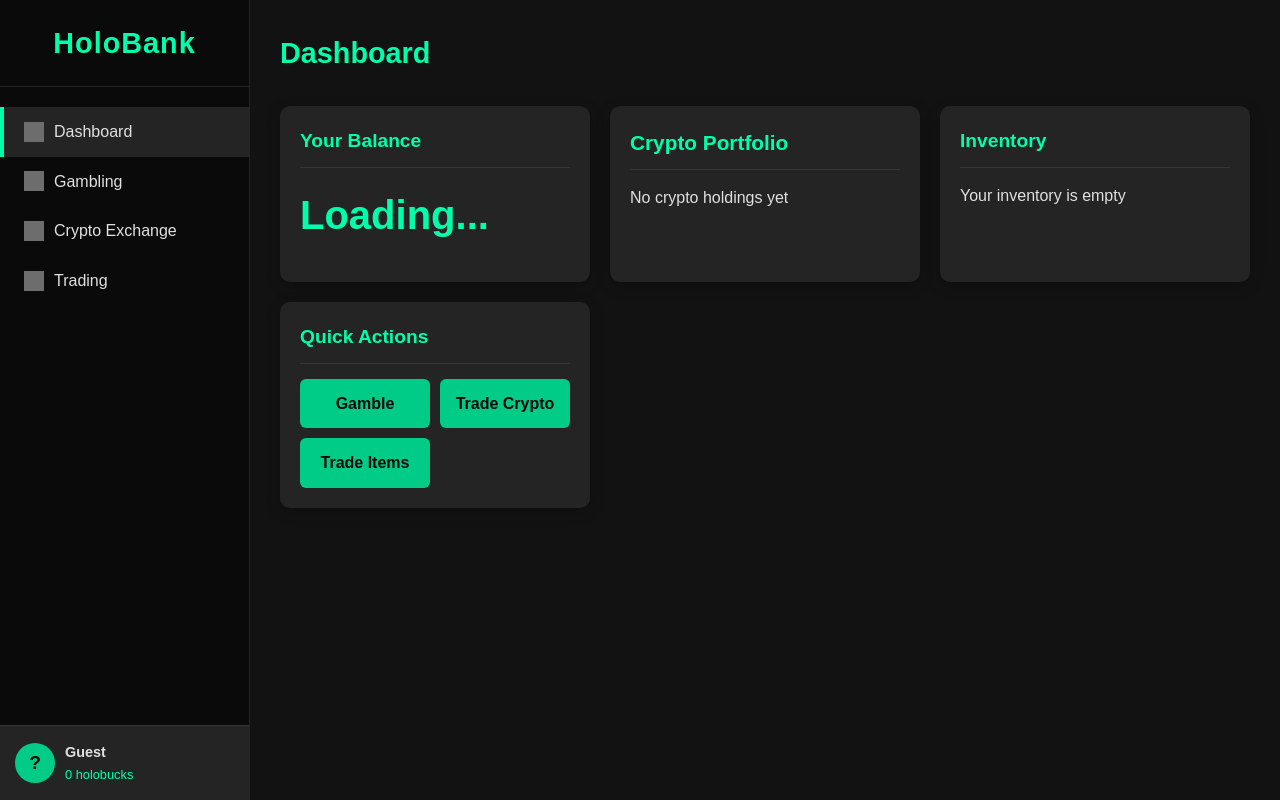
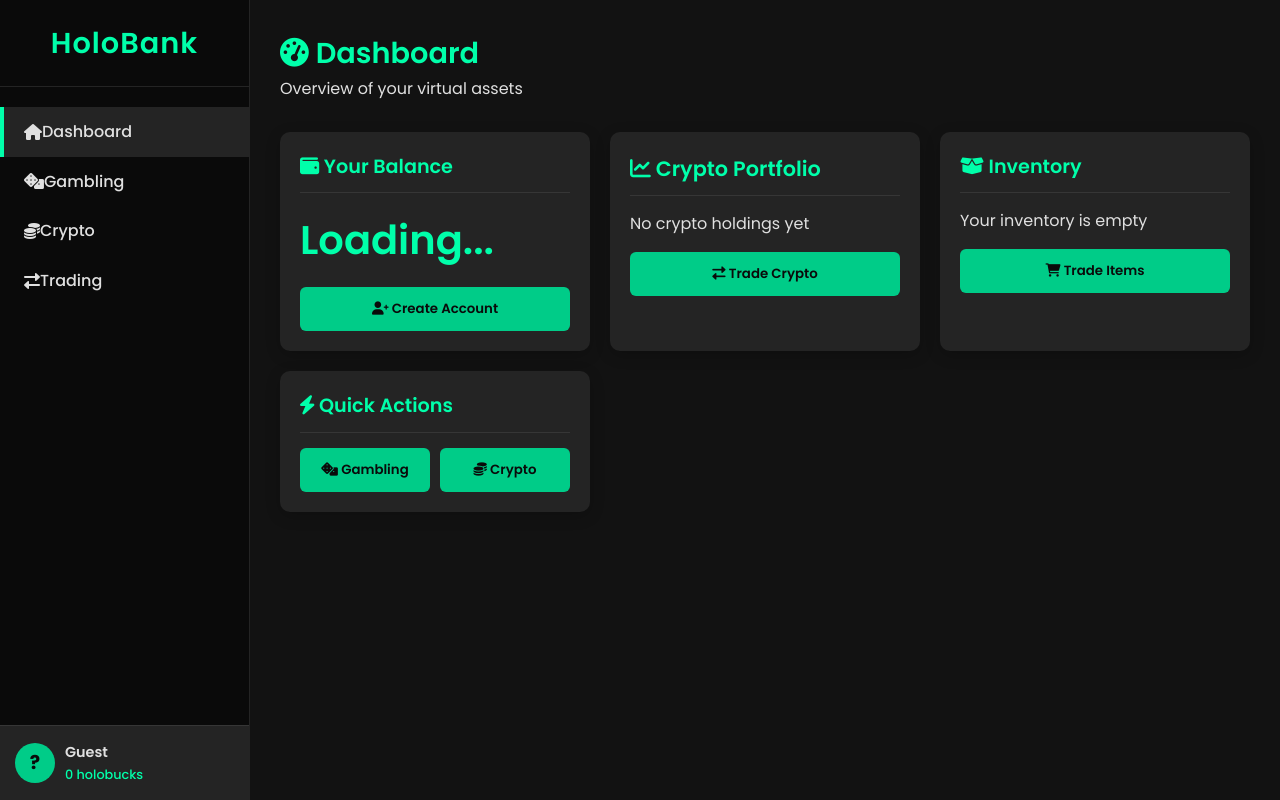
Before and after one commit to shannonbits/holobank-game, a plain HTML site: page index.html in a window 1280 px wide. Drawn offline with Linux system fonts and the light colour scheme; grey boxes are pictures that could not be loaded.

Commit message:
Update index.html

```diff
--- a/index.html
+++ b/index.html
@@ -5,7 +5,8 @@
     <meta name="viewport" content="width=device-width, initial-scale=1.0">
     <title>HoloBank - Dashboard</title>
     <link rel="stylesheet" href="style.css">
-    <link href="https://fonts.googleapis.com/css2?family=Orbitron:wght@400;700&family=Rajdhani:wght@400;600&display=swap" rel="stylesheet">
+    <link href="https://fonts.googleapis.com/css2?family=Poppins:wght@300;400;500;600;700&display=swap" rel="stylesheet">
+    <link rel="stylesheet" href="https://cdnjs.cloudflare.com/ajax/libs/font-awesome/6.0.0-beta3/css/all.min.css">
 </head>
 <body>
     <div class="sidebar">
@@ -13,10 +14,10 @@
             <h1>HoloBank</h1>
         </div>
         <nav>
-            <a href="index.html" class="active"><img src="https://icons.veryicon.com/png/o/miscellaneous/linear-small-icon/home-146.png" alt="Home"> Dashboard</a>
-            <a href="gamble.html"><img src="https://icons.veryicon.com/png/o/miscellaneous/cloud-call-center/gambling-1.png" alt="Gamble"> Gambling</a>
-            <a href="crypto.html"><img src="https://icons.veryicon.com/png/o/business/financial-linear-icon/bitcoin-30.png" alt="Crypto"> Crypto Exchange</a>
-            <a href="trade.html"><img src="https://icons.veryicon.com/png/o/miscellaneous/linear-small-icon/exchange-4.png" alt="Trade"> Trading</a>
+            <a href="index.html" class="active"><i class="fas fa-home"></i> Dashboard</a>
+            <a href="gamble.html"><i class="fas fa-dice"></i> Gambling</a>
+            <a href="crypto.html"><i class="fas fa-coins"></i> Crypto</a>
+            <a href="trade.html"><i class="fas fa-exchange-alt"></i> Trading</a>
         </nav>
         <div class="user-profile" id="sidebar-user">
             <div class="avatar">?</div>
@@ -29,35 +30,54 @@
 
     <div class="main-content">
         <header>
-            <h2>Dashboard</h2>
+            <h2><i class="fas fa-tachometer-alt"></i> Dashboard</h2>
+            <p>Overview of your virtual assets</p>
         </header>
 
         <div class="dashboard-grid">
             <div class="card balance-card">
-                <h3>Your Balance</h3>
+                <h3><i class="fas fa-wallet"></i> Your Balance</h3>
                 <div class="balance-amount" id="main-balance">Loading...</div>
+                <div class="action-buttons">
+                    <button class="action-btn" onclick="location.href='account.html'">
+                        <i class="fas fa-user-plus"></i> Create Account
+                    </button>
+                </div>
             </div>
 
             <div class="card crypto-card">
-                <h3>Crypto Portfolio</h3>
+                <h3><i class="fas fa-chart-line"></i> Crypto Portfolio</h3>
                 <div id="crypto-portfolio">
                     <p>No crypto holdings yet</p>
+                </div>
+                <div class="action-buttons">
+                    <button class="action-btn" onclick="location.href='crypto.html'">
+                        <i class="fas fa-exchange-alt"></i> Trade Crypto
+                    </button>
                 </div>
             </div>
 
             <div class="card inventory-card">
-                <h3>Inventory</h3>
+                <h3><i class="fas fa-box-open"></i> Inventory</h3>
                 <div id="user-inventory">
                     <p>Your inventory is empty</p>
+                </div>
+                <div class="action-buttons">
+                    <button class="action-btn" onclick="location.href='trade.html'">
+                        <i class="fas fa-shopping-cart"></i> Trade Items
+                    </button>
                 </div>
             </div>
 
             <div class="card quick-actions">
-                <h3>Quick Actions</h3>
+                <h3><i class="fas fa-bolt"></i> Quick Actions</h3>
                 <div class="action-buttons">
-                    <a href="gamble.html" class="action-btn">Gamble</a>
-                    <a href="crypto.html" class="action-btn">Trade Crypto</a>
-                    <a href="trade.html" class="action-btn">Trade Items</a>
+                    <button class="action-btn" onclick="location.href='gamble.html'">
+                        <i class="fas fa-dice"></i> Gambling
+                    </button>
+                    <button class="action-btn" onclick="location.href='crypto.html'">
+                        <i class="fas fa-coins"></i> Crypto
+                    </button>
                 </div>
             </div>
         </div>
@@ -91,7 +111,10 @@
             } else {
                 document.getElementById('sidebar-user').querySelector('.username').textContent = "Guest";
                 document.getElementById('sidebar-user').querySelector('.balance').textContent = "0 holobucks";
-                document.getElementById('main-balance').textContent = "Please create an account first";
+                document.getElementById('main-balance').innerHTML = `
+                    <span class="amount">0</span>
+                    <span class="currency">holobucks</span>
+                `;
             }
         });
 
@@ -130,15 +153,16 @@
                 return;
             }
 
-            let html = '';
+            let html = '<div class="inventory-grid">';
             gameData.users[gameData.currentUser].items.forEach(item => {
                 html += `
-                    <div class="inventory-item">
-                        <span class="item-name">${item.name}</span>
-                        <span class="item-quantity">${item.quantity}</span>
+                    <div class="item-card">
+                        <div class="item-name">${item.name}</div>
+                        <div class="item-quantity">Qty: ${item.quantity}</div>
                     </div>
                 `;
             });
+            html += '</div>';
 
             inventoryEl.innerHTML = html;
         }
```
